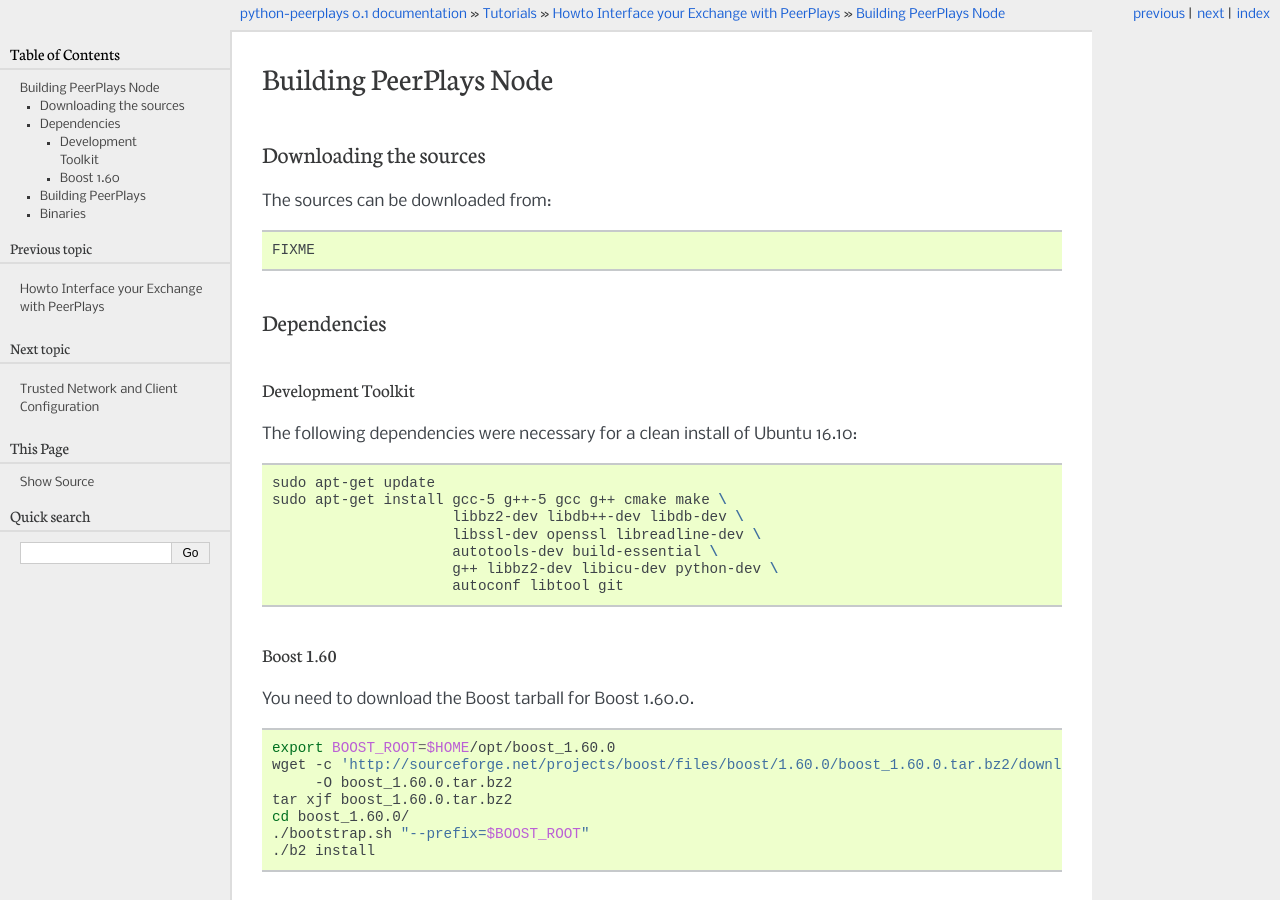
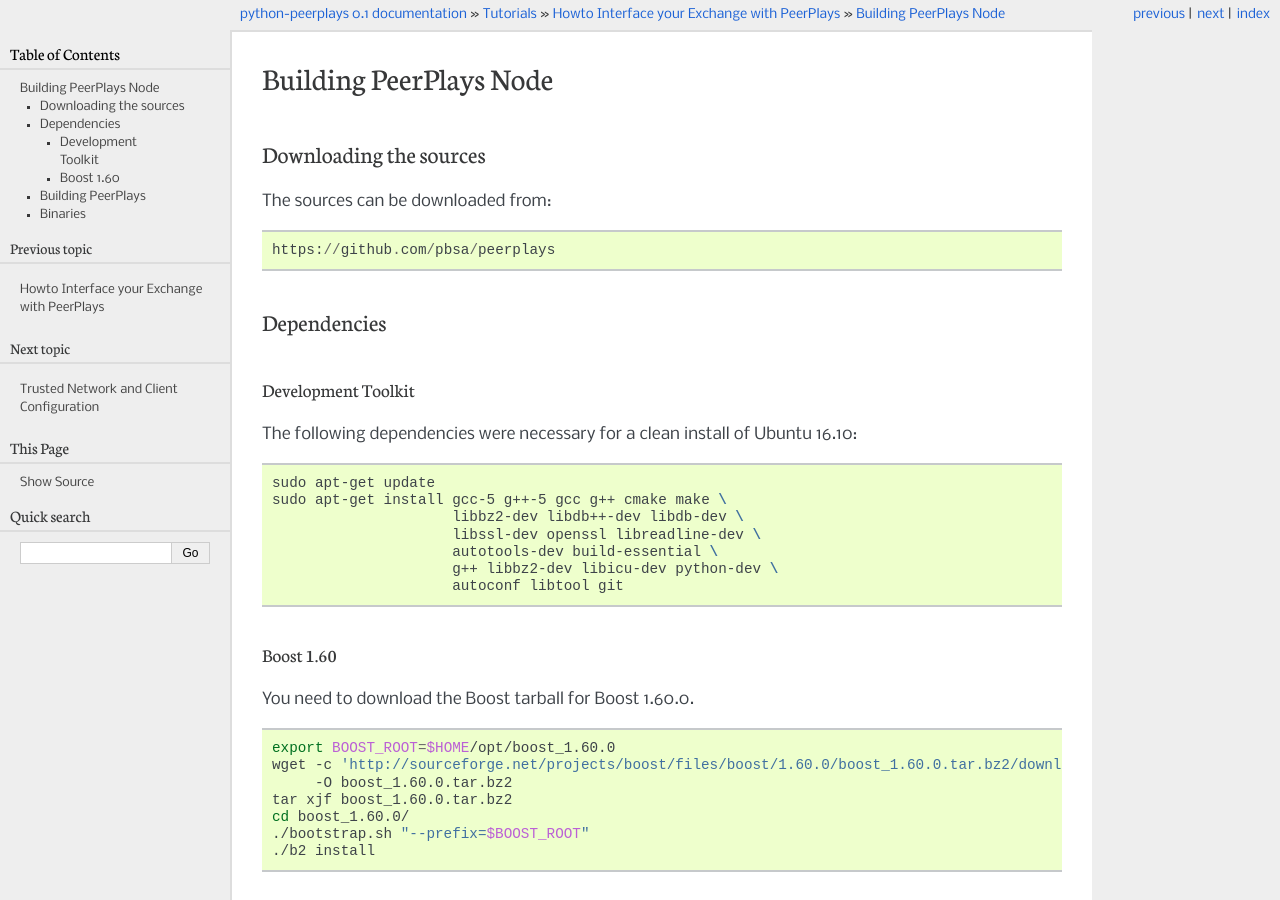
Before and after one commit to peerplays-network/python-peerplays, a Sphinx documentation site: the page built from docs/tutorials/howto-build-peerplays.rst, in a window 1280 px wide and 900 px high. Built offline with Sphinx 7.4.7, drawn with Linux system fonts in a browser that asks for light colours; pages that are not in the unit, such as notebooks, are missing from menus.

Commit message:
[docs] new repo url

```diff
--- a/docs/tutorials/howto-build-peerplays.rst
+++ b/docs/tutorials/howto-build-peerplays.rst
@@ -7,7 +7,7 @@
 
 The sources can be downloaded from::
 
-    FIXME
+    https://github.com/pbsa/peerplays
 
 Dependencies
 #############
```
